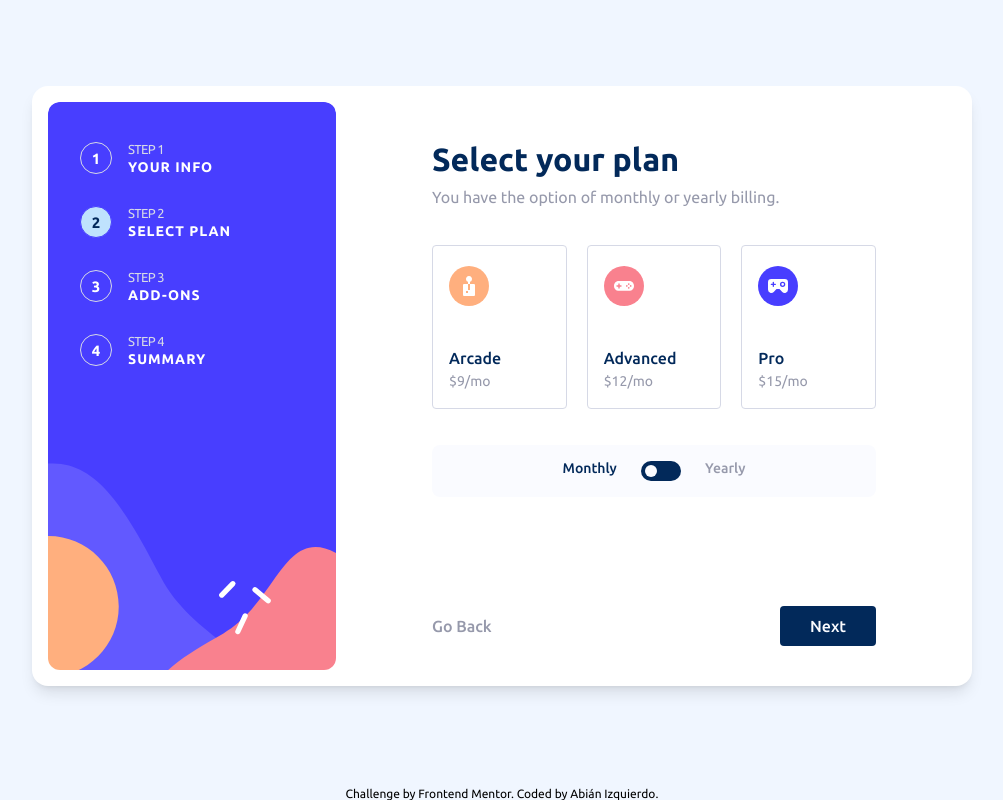
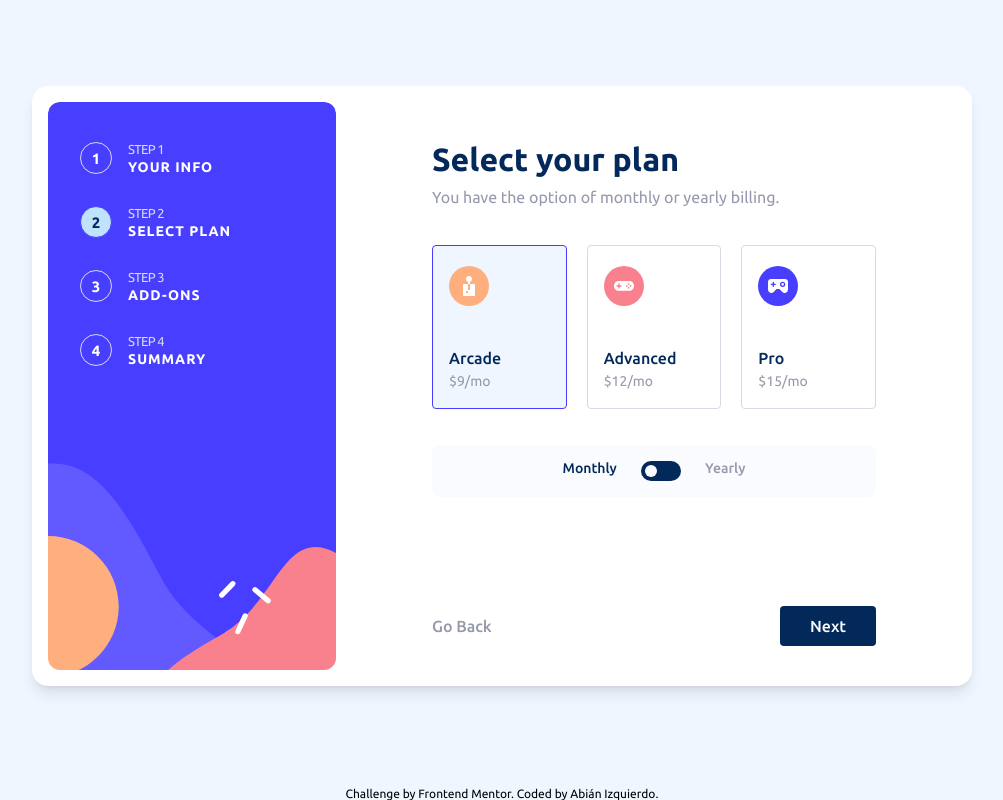
Before and after one commit to abizmo/multi-step-form, a React (Vite) app: page /select-plan in a window 1280 px wide. Shown: the whole page, without its empty margins (138-1141 px from the left). Built offline with nearby package versions, Linux system fonts and the light colour scheme.

Commit message:
feat(App): Add Plan Context

```diff
--- a/src/App.tsx
+++ b/src/App.tsx
@@ -9,12 +9,14 @@ import Header from './layout/Header';
 
 import './App.css';
 import routes from './pages';
+import AppStateProvider from './context';
 
 function App() {
   const pages = useRoutes(routes as RouteObject[]);
   const steps = routes.slice(0, routes.length - 1);
 
   return (
+    <AppStateProvider>
       <div className='grid gap-4 h-screen grid-rows-abi'>
         <Container>
           <Header>
@@ -24,6 +26,7 @@ function App() {
         </Container>
         <Attribution name='Abián Izquierdo' url='https://www.abizmo.dev' />
       </div>
+    </AppStateProvider>
   );
 }
 
--- /dev/null
+++ b/src/context/index.tsx
@@ -0,0 +1,8 @@
+import React, { PropsWithChildren } from 'react';
+import { PlanProvider } from './plan';
+
+function AppStateProvider({ children }: PropsWithChildren): JSX.Element {
+  return <PlanProvider>{children}</PlanProvider>;
+}
+
+export default AppStateProvider;
--- /dev/null
+++ b/src/context/plan.tsx
@@ -0,0 +1,81 @@
+/* eslint-disable react/jsx-props-no-spreading */
+import React from 'react';
+import { Billing } from '../components/Plan';
+
+enum ActionTypes {
+  CHANGE_PLAN = 'CHANGE_PLAN',
+  CHANGE_BILLING = 'CHANGE_BILLING',
+}
+
+type PlanStateType = {
+  id: string;
+  title: string;
+  price: number;
+  billing: Billing;
+};
+
+type PlanActionType =
+  | { type: ActionTypes.CHANGE_PLAN; payload: Omit<PlanStateType, 'billing'> }
+  | { type: ActionTypes.CHANGE_BILLING };
+
+const initialState: PlanStateType = {
+  id: 'arcade',
+  title: 'Arcade',
+  price: 9,
+  billing: 'monthly',
+};
+
+type Context = [PlanStateType, React.Dispatch<PlanActionType>];
+
+const PlanContext = React.createContext<Context | undefined>(undefined);
+
+function planReducer(
+  state: PlanStateType,
+  action: PlanActionType,
+): PlanStateType {
+  switch (action.type) {
+    case ActionTypes.CHANGE_PLAN:
+      return {
+        ...state,
+        id: action.payload.id,
+        title: action.payload.title,
+        price: action.payload.price,
+      };
+    case ActionTypes.CHANGE_BILLING:
+      return {
+        ...state,
+        billing: state.billing === 'monthly' ? 'yearly' : 'monthly',
+        price:
+          state.billing === 'monthly' ? state.price * 10 : state.price / 10,
+      };
+
+    default:
+      return state;
+  }
+}
+
+// TODO: props:any ..... i dont like it
+export function PlanProvider(props: any) {
+  const [state, dispatch] = React.useReducer(planReducer, initialState);
+  const value = React.useMemo(() => [state, dispatch], [state]);
+  return <PlanContext.Provider value={value} {...props} />;
+}
+
+export function usePlan() {
+  const context = React.useContext(PlanContext);
+  if (!context) {
+    throw new Error(`usePlan must be used within a PlanProvider`);
+  }
+  const [state, dispatch] = context;
+
+  const changePlan = (plan: Omit<PlanStateType, 'billing'>) =>
+    dispatch({ type: ActionTypes.CHANGE_PLAN, payload: plan });
+
+  const changeBilling = () => dispatch({ type: ActionTypes.CHANGE_BILLING });
+
+  return {
+    state,
+    changePlan,
+    changeBilling,
+  };
+}
--- a/src/pages/SelectPlan.tsx
+++ b/src/pages/SelectPlan.tsx
@@ -1,18 +1,16 @@
-import React, { useState } from 'react';
+import React from 'react';
 
 import Paragraph from '../components/Paragraph';
-import Plan, { type Billing } from '../components/Plan';
+import Plan from '../components/Plan';
 import Title from '../components/Title';
 import Switch from '../components/Switch';
 import Footer from '../layout/Footer';
 import PLANS from '../assets/plans';
+import { usePlan } from '../context/plan';
 
 function SelectPlan() {
-  const [billing, setBilling] = useState<Billing>('monthly');
-  const [plan, setPlan] = useState('');
-
-  const handleSwitch = () =>
-    setBilling((prev) => (prev === 'monthly' ? 'yearly' : 'monthly'));
+  const { state, changePlan, changeBilling } = usePlan();
+  const { billing, ...plan } = state;
 
   return (
     <div className='grid gap-5 lg:gap-9'>
@@ -35,8 +33,8 @@ function SelectPlan() {
               discount={discount[billing]}
               name='plan'
               value={id}
-              checked={plan === id}
-              onChange={() => setPlan(id)}
+              checked={plan.id === id}
+              onChange={() => changePlan({ id, title, price: price[billing] })}
             />
           </li>
         ))}
@@ -46,7 +44,7 @@ function SelectPlan() {
         labelOn='Yearly'
         switchId='billing'
         isOn={billing === 'yearly'}
-        onChange={handleSwitch}
+        onChange={changeBilling}
       />
       <Footer next='/add-ons' back />
     </div>
```
Lines whose indentation alone changed are shown as unchanged.
